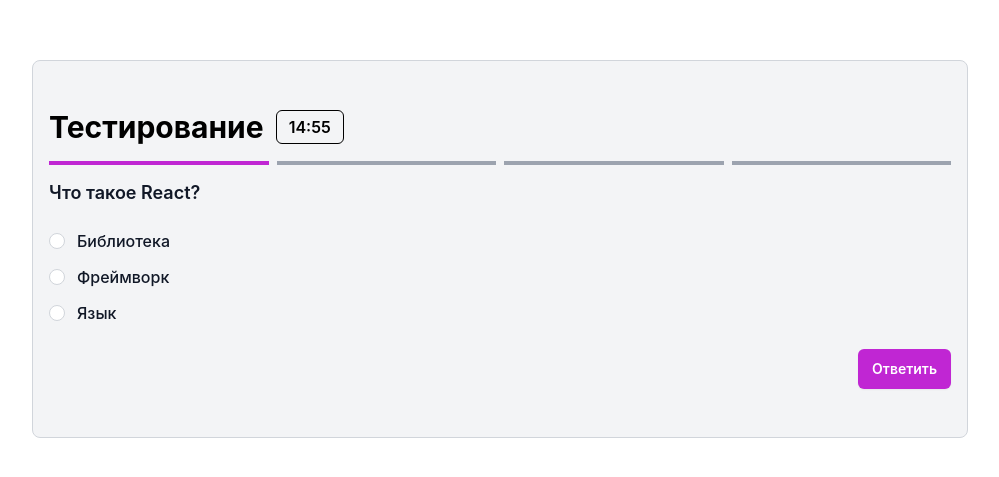
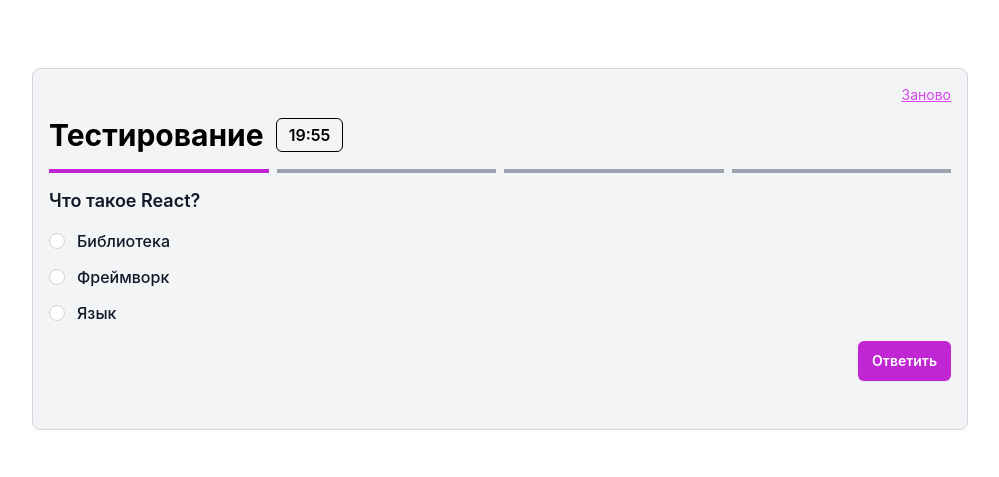
Before and after one commit to IwanMaks/MadSoft-test, a React (Vite) app: page / in a window 1280 px wide. Shown: the part 151-628 px from the top of the page, without its empty margins (140-1139 px from the left). Built offline with nearby package versions, Linux system fonts and the light colour scheme.

Commit message:
add validation form

```diff
--- a/src/components/QuestionForm/LongAnswerQuestion.tsx
+++ b/src/components/QuestionForm/LongAnswerQuestion.tsx
@@ -1,15 +1,21 @@
+import { TestContext } from "@/store/test";
 import { Question } from "@/types/questions";
-import { ChangeEvent, useState } from "react";
+import { ChangeEvent, useContext } from "react";
 
 interface LongAnswerQuestionProps {
   question: Question;
 }
 
 export const LongAnswerQuestion = ({ question }: LongAnswerQuestionProps) => {
-  const [answer, setAnswer] = useState<string>("");
+  const { answers, setAnswers } = useContext(TestContext);
 
   const handleChange = (e: ChangeEvent<HTMLTextAreaElement>) => {
-    setAnswer(e.target.value);
+    setAnswers((prev) => {
+      return {
+        ...prev,
+        [question.id]: e.target.value,
+      };
+    });
   };
 
   return (
@@ -20,13 +26,13 @@
       >
         {question.title}
       </label>
-      <div className="mt-6">
+      <div className="mt-4">
         <textarea
           rows={5}
           id="long-answer"
           className="block w-full rounded-md border-0 py-1.5 text-gray-900 shadow-sm ring-1 ring-inset ring-gray-300 placeholder:text-gray-400 focus:ring-2 focus:ring-inset focus:ring-indigo-600 sm:text-sm sm:leading-6"
           placeholder="Ваш ответ..."
-          value={answer}
+          value={answers[question.id] || ""}
           onChange={handleChange}
         />
       </div>
--- a/src/components/QuestionForm/MultipleChoiceQuestion.tsx
+++ b/src/components/QuestionForm/MultipleChoiceQuestion.tsx
@@ -1,40 +1,48 @@
+import { TestContext } from "@/store/test";
 import { Question } from "@/types/questions";
-import { useState } from "react";
+import { useContext } from "react";
 
 interface MultipleChoiceQuestionProps {
   question: Question;
 }
 
 export const MultipleChoiceQuestion = ({ question }: MultipleChoiceQuestionProps) => {
-  const [selectedOptions, setSelectedOptions] = useState<string[]>([]);
+  const { answers, setAnswers } = useContext(TestContext);
 
-  const handleOptionChange = (option: string) => {
-    setSelectedOptions((prev) =>
-      prev.includes(option) ? prev.filter((opt) => opt !== option) : [...prev, option],
-    );
+  const handleOptionChange = (optionId: string) => {
+    setAnswers((prev) => {
+      const prevQuestion = prev[question.id];
+      const parsedArray: string[] = Array.isArray(prevQuestion) ? prevQuestion : [];
+      return {
+        ...prev,
+        [question.id]: parsedArray.includes(optionId)
+          ? parsedArray.filter((opt) => opt !== optionId)
+          : [...parsedArray, optionId],
+      };
+    });
   };
 
   return (
     <fieldset>
       <legend className="text-lg font-semibold leading-6 text-gray-900">{question.title}</legend>
-      <div className="mt-6 space-y-3">
-        {question.options?.map((option, index) => (
+      <div className="mt-4 space-y-3">
+        {question.options?.map((option) => (
           <div
-            key={"multiple-choice-option-" + index}
+            key={"multiple-choice-option-" + option.id}
             className="flex items-center"
           >
             <input
-              id={"multi-" + index}
+              id={"multi-choice-" + option.id + "-question-" + question.id}
               type="checkbox"
               className="h-4 w-4 rounded border-gray-300 text-indigo-600 focus:ring-indigo-600 cursor-pointer"
-              onChange={() => handleOptionChange(option)}
-              checked={selectedOptions.includes(option)}
+              onChange={() => handleOptionChange(option.id)}
+              checked={answers[question.id]?.includes(option.id)}
             />
             <label
-              htmlFor={"multi-" + index}
+              htmlFor={"multi-choice-" + option.id + "-question-" + question.id}
               className="ml-3 text-base leading-6 font-medium text-gray-900 cursor-pointer"
             >
-              {option}
+              {option.value}
             </label>
           </div>
         ))}
--- a/src/components/QuestionForm/QuestionForm.tsx
+++ b/src/components/QuestionForm/QuestionForm.tsx
@@ -4,16 +4,49 @@
 import { SingleChoiceQuestion } from "./SingleChoiceQuestion";
 import { QUESTION_TYPES, Question } from "@/types/questions";
 import { LongAnswerQuestion } from "./LongAnswerQuestion";
-import { SetStateType } from "@/types";
+import { FormEvent, useContext, useEffect } from "react";
+import { TestContext } from "@/store/test";
+import { TestContextType } from "@/types";
+import { validateAnswers } from "@/helpers/validation";
 
-interface QuestionFormProps {
-  activeStep: number;
-  setActiveStep: SetStateType<number>;
-}
+export const QuestionForm = () => {
+  const { activeStep, setActiveStep, answers, setAnswers } =
+    useContext<TestContextType>(TestContext);
 
-export const QuestionForm = ({ activeStep, setActiveStep }: QuestionFormProps) => {
-  const handleNext = () => {
-    setActiveStep((prev: number) => prev + 1);
+  useEffect(() => {
+    const savedIndex = localStorage.getItem("currentQuestionIndex");
+    const savedAnswers = localStorage.getItem("answers");
+
+    if (savedIndex) {
+      setActiveStep(Number(savedIndex));
+    }
+
+    if (savedAnswers) {
+      setAnswers(JSON.parse(savedAnswers));
+    }
+  }, []);
+
+  useEffect(() => {
+    localStorage.setItem("madsoft-test-activeStep", String(activeStep - 1));
+    localStorage.setItem("madsoft-test-answers", JSON.stringify(answers));
+  }, [activeStep, answers]);
+
+  const handleSubmit = (e: FormEvent) => {
+    e.preventDefault();
+
+    if (validateAnswers(answers, questions[activeStep - 1].id)) {
+      if (activeStep < questions.length) {
+        setActiveStep((prev: number) => prev + 1);
+      } else {
+        if (Object.keys(answers).length === questions.length) {
+          alert("Ура, вы тест закончили");
+        } else {
+          alert("Вы на что-то не ответили");
+        }
+      }
+    } else {
+      alert("Нужно ответить на вопрос");
+    }
   };
 
   const handlePrev = () => {
@@ -56,9 +89,9 @@
   };
 
   return (
-    <div>
+    <form onSubmit={handleSubmit}>
       {renderQuestion(questions[activeStep - 1], activeStep - 1)}
-      <div className="w-full flex items-center justify-end space-x-4 mt-6">
+      <div className="w-full flex items-center justify-end space-x-4 mt-4">
         {activeStep !== 1 && (
           <button
             type="button"
@@ -69,13 +102,12 @@
           </button>
         )}
         <button
-          type="button"
-          onClick={handleNext}
+          type="submit"
           className="rounded-md bg-primary-600 px-3.5 py-2.5 text-sm font-semibold text-white shadow-sm hover:bg-primary-500 focus-visible:outline focus-visible:outline-2 focus-visible:outline-offset-2 focus-visible:outline-primary-600"
         >
           {activeStep === questions.length ? "Завершить" : "Ответить"}
         </button>
       </div>
-    </div>
+    </form>
   );
 };
--- a/src/components/QuestionForm/ShortAnswerQuestion.tsx
+++ b/src/components/QuestionForm/ShortAnswerQuestion.tsx
@@ -1,15 +1,21 @@
+import { TestContext } from "@/store/test";
 import { Question } from "@/types/questions";
-import { ChangeEvent, useState } from "react";
+import { ChangeEvent, useContext } from "react";
 
 interface ShortAnswerQuestionProps {
   question: Question;
 }
 
 export const ShortAnswerQuestion = ({ question }: ShortAnswerQuestionProps) => {
-  const [answer, setAnswer] = useState<string>("");
+  const { answers, setAnswers } = useContext(TestContext);
 
   const handleChange = (e: ChangeEvent<HTMLInputElement>) => {
-    setAnswer(e.target.value);
+    setAnswers((prev) => {
+      return {
+        ...prev,
+        [question.id]: e.target.value,
+      };
+    });
   };
 
   return (
@@ -20,13 +26,13 @@
       >
         {question.title}
       </label>
-      <div className="mt-6">
+      <div className="mt-4">
         <input
           type="text"
           id="short-answer"
           className="block w-full rounded-md border-0 py-1.5 text-gray-900 shadow-sm ring-1 ring-inset ring-gray-300 placeholder:text-gray-400 focus:ring-2 focus:ring-inset focus:ring-indigo-600 text-base sm:leading-6"
           placeholder="Ваш ответ..."
-          value={answer}
+          value={answers[question.id] || ""}
           onChange={handleChange}
         />
       </div>
--- a/src/components/QuestionForm/SingleChoiceQuestion.tsx
+++ b/src/components/QuestionForm/SingleChoiceQuestion.tsx
@@ -1,39 +1,45 @@
+import { TestContext } from "@/store/test";
 import { Question } from "@/types/questions";
-import { ChangeEvent, useState } from "react";
+import { ChangeEvent, useContext } from "react";
 
 interface SingleChoiceQuestionProps {
   question: Question;
 }
 
 export const SingleChoiceQuestion = ({ question }: SingleChoiceQuestionProps) => {
-  const [selectedOption, setSelectedOption] = useState<string>("");
+  const { answers, setAnswers } = useContext(TestContext);
 
   const handleOptionChange = (e: ChangeEvent<HTMLInputElement>) => {
-    setSelectedOption(e.target.value);
+    setAnswers((prev) => {
+      return {
+        ...prev,
+        [question.id]: e.target.value,
+      };
+    });
   };
 
   return (
     <fieldset>
       <legend className="text-lg font-semibold leading-6 text-gray-900">{question.title}</legend>
-      <div className="mt-6 space-y-3">
-        {question.options?.map((option, index) => (
+      <div className="mt-4 space-y-3">
+        {question.options?.map((option) => (
           <div
-            key={"single-choice-option-" + index}
+            key={"single-choice-option-" + option.id}
             className="flex items-center"
           >
             <input
-              id={"single-" + index}
+              id={"single-option-" + option.id + "-question-" + question.id}
               type="radio"
               className="h-4 w-4 border-gray-300 text-primary-600 focus:ring-primary-600 cursor-pointer"
               onChange={handleOptionChange}
-              checked={selectedOption === option}
-              value={option}
+              checked={answers[question.id] === option.id}
+              value={option.id}
             />
             <label
-              htmlFor={"single-" + index}
+              htmlFor={"single-option-" + option.id + "-question-" + question.id}
               className="ml-3 block text-base font-medium leading-6 text-gray-900 cursor-pointer"
             >
-              {option}
+              {option.value}
             </label>
           </div>
         ))}
--- a/src/components/TestPage.tsx
+++ b/src/components/TestPage.tsx
@@ -2,24 +2,36 @@
 import { ProgressBar } from "./ProgressBar";
 import { QuestionForm } from "./QuestionForm";
 import { Timer } from "./Timer";
+import { testInfo } from "@/constants";
+import { TestContext } from "@/store/test";
 
 export const TestPage = () => {
   const [activeStep, setActiveStep] = useState(1);
+  const [answers, setAnswers] = useState({});
 
   return (
+    <TestContext.Provider value={{ activeStep, setActiveStep, answers, setAnswers }}>
       <div className="min-h-screen min-w-screen flex items-center justify-center px-4">
-      <div className="w-full sm:w-3/4 px-2 py-12 sm:px-4 rounded-lg border border-gray-300 bg-gray-100">
+        <div className="w-full sm:w-3/4 px-2 py-12 sm:px-4 rounded-lg border border-gray-300 bg-gray-100 relative">
+          <button
+            type="button"
+            className="text-primary-500 text-sm absolute top-4 right-4 underline"
+            onClick={() => {
+              setAnswers({});
+              setActiveStep(1);
+            }}
+          >
+            Заново
+          </button>
           <div className="flex w-full items-center space-x-3 mb-4">
             <h1 className="text-3xl font-bold">Тестирование</h1>
-          <Timer />
+            {testInfo.organizedByTime && <Timer initTime={testInfo.time || 0} />}
           </div>
 
           <ProgressBar currentStep={activeStep} />
-        <QuestionForm
-          activeStep={activeStep}
-          setActiveStep={setActiveStep}
-        />
+          <QuestionForm />
         </div>
       </div>
+    </TestContext.Provider>
   );
 };
--- a/src/components/Timer.tsx
+++ b/src/components/Timer.tsx
@@ -1,11 +1,22 @@
 import { useEffect, useState } from "react";
 
-export const Timer = () => {
-  const [timeLeft, setTimeLeft] = useState<number>(60 * 15); // 20 minutes
+interface TimerProps {
+  initTime: number;
+}
+
+export const Timer = ({ initTime }: TimerProps) => {
+  const [timeLeft, setTimeLeft] = useState<number>(() => {
+    const savedTime = localStorage.getItem("madsoft-test-timeLeft");
+    return savedTime ? Number(savedTime) : initTime;
+  });
 
   useEffect(() => {
     const timer = setInterval(() => {
-      setTimeLeft((prevTime) => (prevTime > 0 ? prevTime - 1 : 0));
+      setTimeLeft((prevTime) => {
+        const newTime = prevTime > 0 ? prevTime - 1 : 0;
+        localStorage.setItem("madsoft-test-timeLeft", String(newTime));
+        return newTime;
+      });
     }, 1000);
 
     return () => clearInterval(timer);
--- a/src/constants/index.ts
+++ b/src/constants/index.ts
@@ -1,22 +1,59 @@
-import { QUESTION_TYPES, Question } from "@/types/questions";
+import { QUESTION_TYPES, Question, TestInfo } from "@/types/questions";
 
 export const questions: Question[] = [
   {
+    id: "1",
     type: QUESTION_TYPES.SINGLE_CHOICE,
     title: "Что такое React?",
-    options: ["Библиотека", "Фреймворк", "Язык"],
+    options: [
+      {
+        id: "1",
+        value: "Библиотека",
+      },
+      {
+        id: "2",
+        value: "Фреймворк",
+      },
+      {
+        id: "3",
+        value: "Язык",
+      },
+    ],
   },
   {
+    id: "2",
     type: QUESTION_TYPES.MULTIPLE_CHOICE,
     title: "Выберите языки программирования:",
-    options: ["React", "PHP", "Русский"],
+    options: [
+      {
+        id: "1",
+        value: "React",
+      },
+      {
+        id: "2",
+        value: "PHP",
+      },
+      {
+        id: "3",
+        value: "Русский",
+      },
+    ],
   },
   {
+    id: "3",
     type: QUESTION_TYPES.SHORT_ANSWER,
     title: "В каком году был придуман JS?",
   },
   {
+    id: "4",
     type: QUESTION_TYPES.LONG_ANSWER,
     title: "Опишите что такое Doker",
   },
 ];
+
+export const testInfo: TestInfo = {
+  id: "1",
+  organizedByTime: true,
+  time: 1200,
+  questions: questions,
+};
--- /dev/null
+++ b/src/helpers/validation.ts
@@ -0,0 +1,15 @@
+export const validateAnswers = (answers: Record<string, string | string[]>, questionId: string) => {
+  const answer = answers[questionId];
+
+  if (Array.isArray(answer)) {
+    if (answer.length > 0) {
+      return true;
+    } else {
+      return false;
+    }
+  } else if (!answer?.trim()) {
+    return false;
+  } else {
+    return true;
+  }
+};
--- /dev/null
+++ b/src/store/test.ts
@@ -0,0 +1,9 @@
+import { TestContextType } from "@/types";
+import { createContext } from "react";
+
+export const TestContext = createContext<TestContextType>({
+  activeStep: 1,
+  setActiveStep: () => {},
+  answers: {},
+  setAnswers: () => {},
+});
```
Also changed, not shown: src/types/index.ts (+7 -0 lines), src/types/questions.ts (+14 -1 lines). Lines whose indentation alone changed are shown as unchanged.
